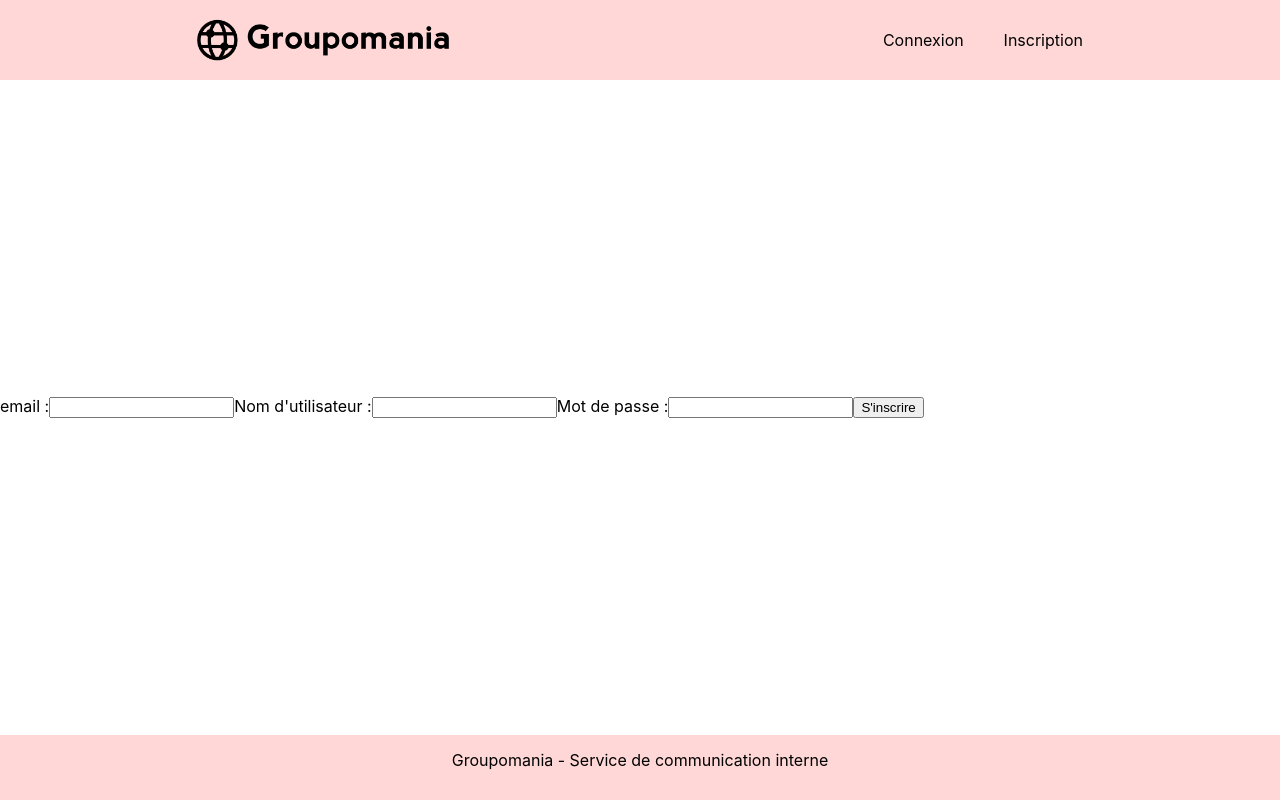
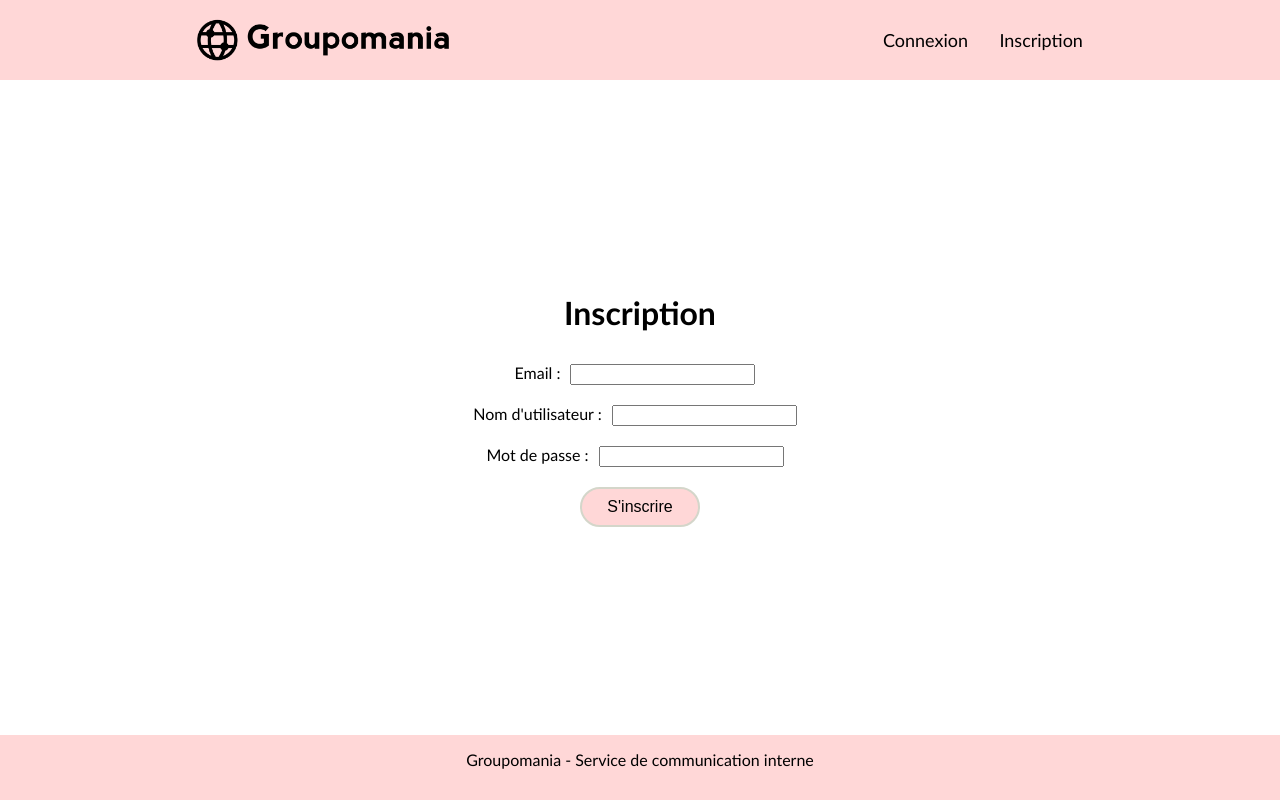
Before and after one commit to Supercount/SylvainYvonneau_7_11102021, a React (Create React App) app in the folder front-end/: page / in a window 1280 px wide. Both pictures are taken after a click on the item "Inscription". Built offline with nearby package versions, Linux system fonts and the light colour scheme.

Commit message:
début mise en forme

```diff
--- a/front-end/src/components/Comments.js
+++ b/front-end/src/components/Comments.js
@@ -17,7 +17,6 @@ function Comments ({idUsed, setId}) {
            })
         .then(() => {
             alert("réponse supprimée");
-            // setId(0);
         })
         .catch(() => alert("Vous n'êtes pas autorisé à supprimer cette réponse!"));
     }
@@ -64,6 +63,7 @@ function Comments ({idUsed, setId}) {
                     <div key={id}>
                         <input type="button" value="Supprimer la réponse" className="bouton--delete" onClick={() => commentDelete(id)} />
                         <Post contenu={contenu} username={username} date={date}/>
+                        <input type="button" value="Modifer" />
                     </div>
                 ))}
             </ul>
--- a/front-end/src/components/Formulaire.js
+++ b/front-end/src/components/Formulaire.js
@@ -1,5 +1,6 @@
-import { useState } from "react";
+import { useEffect, useState } from "react";
 import axios from "axios";
+import '../styles/Formulaire.css'
 
 function Formulaire ({logged, updateLogin, form, updateForm}) {
     const [name, updateName] = useState("");
@@ -7,6 +8,12 @@ function Formulaire ({logged, updateLogin, form, updateForm}) {
     const [password, updatePass] = useState("");
     let loginURL = "http://localhost:3001/api/auth/login";
     let signupURL = "http://localhost:3001/api/auth/signup";
+
+    useEffect(() => {
+        updateName("");
+        updatePass("");
+        updateMail("");
+    },[form]);
 
     function login() {
         const user = {email: mail, password: password}
@@ -30,32 +37,38 @@ function Formulaire ({logged, updateLogin, form, updateForm}) {
     }
 
     return ( (form === "Connexion") ?
+    <div className="formulaire">
+        <h1>Connexion</h1>
         <form>
-            <label>
+            <label >
                 Email :
-                <input id="email" type="email" value={mail} onChange={(e) => updateMail(e.target.value)}/>
+                <input className="formulaire--champ" type="email" value={mail} onChange={(e) => updateMail(e.target.value)}/>
+            </label>
+            <label >
+                Mot de passe :
+                <input className="formulaire--champ" type="password" value={password} onChange={(e) => updatePass(e.target.value)}/>
+            </label>
+            <input className="formulaire--bouton" type="button" onClick={login} value="Se connecter" />
+        </form>
+    </div> :  (form === "Inscription") ?
+    <div className="formulaire">
+        <h1>Inscription</h1>
+        <form>
+            <label >
+                Email :
+                <input className="formulaire--champ" type="email" value={mail} onChange={(e) => updateMail(e.target.value)}/>
+            </label>
+            <label >
+                Nom d'utilisateur :
+                <input className="formulaire--champ" type="text" value={name} onChange={(e) => updateName(e.target.value)}/>
             </label>
             <label>
                 Mot de passe :
-                <input id="password" type="password" value={password} onChange={(e) => updatePass(e.target.value)}/>
+                <input className="formulaire--champ" type="password" value={password} onChange={(e) => updatePass(e.target.value)}/>
             </label>
-            <input type="button" onClick={login} value="Se connecter" />
-        </form> :  (form === "Inscription") ?
-        <form>
-            <label>
-                email :
-                <input id="email" type="email" value={mail} onChange={(e) => updateMail(e.target.value)}/>
-            </label>
-            <label>
-                Nom d'utilisateur :
-                <input id="password" type="text" value={name} onChange={(e) => updateName(e.target.value)}/>
-            </label>
-            <label>
-                Mot de passe :
-                <input id="password" type="password" value={password} onChange={(e) => updatePass(e.target.value)}/>
-            </label>
-            <input type="button" onClick={signup} value="S'inscrire" />
-        </form> : null
+            <input className="formulaire--bouton" type="button" onClick={signup} value="S'inscrire" />
+        </form>
+    </div> : null
     )
 }
 
--- a/front-end/src/components/Messages.js
+++ b/front-end/src/components/Messages.js
@@ -17,13 +17,13 @@ function Messages ({idUsed, setId}) {
               Authorization: 'Bearer ' + token
             }
            })
-        .then(() => {
-            // console.log("message supprimé");
+        .then((retour) => {
+            console.log("message supprimé" + retour);
             alert("Message supprimé");
             setId(0);
         })
-        .catch(() => {
-            // console.log("message supprimé");
+        .catch((error) => {
+            console.log("problème de suppression du message : "+ error);
             alert("Vous n'êtes pas autorisé à supprimer ce message!")
         });
     }
@@ -52,11 +52,11 @@ function Messages ({idUsed, setId}) {
                 <ul>
                     {postList.map(({titre, contenu, username, date, id}) => (
                         <div key={id} onClick={() => setId(id)}>
-                            <Post titre={titre} contenu={contenu} username={username}   date={date}/>
+                            <Post titre={titre} contenu={contenu} username={username} date={date}/>
                         </div>
                     ))}
                 </ul>
-                <NewMessage />
+                <NewMessage idUsed={idUsed} setId={setId}/>
             </div>
         )
         : (
--- a/front-end/src/components/Person.js
+++ b/front-end/src/components/Person.js
@@ -1,10 +1,16 @@
 
-function Person({ id, username, email }) {
-	return (
+function Person({ username, email, isAdmin }) {
+
+	return ( (isAdmin === 0) ?
 		<li className='user'>
-			<span>{id}</span>
 			{username}
-			<span>{email}</span>
+			<p>{email}</p>
+			<p>Admin : Non</p>
+		</li> :
+		<li className='user'>
+			{username}
+			<p>{email}</p>
+			<p>Admin : Oui</p>
 		</li>
 	)
 }
--- a/front-end/src/components/Users.js
+++ b/front-end/src/components/Users.js
@@ -54,15 +54,15 @@ function Users ({logged, updateLogin, idUsed, setId}) {
 
     return ( (idUsed === 0) ?
         <div>
-            {userList.map(({id, username, email}) => (
+            {userList.map(({id, username, email, isAdmin}) => (
                 <div key={id} onClick={() => setId(id)}>
-                    <Person id={id} username={username} email={email} />
+                    <Person username={username} email={email}  isAdmin={isAdmin}/>
                 </div>
             ))}
         </div> :
         <div>
             <p onClick={() => retourUsers()}> Retour </p>
-            <Person id={user.id} username={user.username} email={user.email} />
+            <Person username={user.username} email={user.email} isAdmin={user.isAdmin}/>
             <input type="button" value="Supprimer" className="bouton--delete" onClick={() => userDelete()} />
         </div>
     );
--- a/front-end/src/styles/Banner.css
+++ b/front-end/src/styles/Banner.css
@@ -18,3 +18,8 @@
     justify-content: space-between;
     width: 200px;
 }
+
+.banniere--menu li {
+    font-size: 18px;
+    cursor: pointer;
+}
--- /dev/null
+++ b/front-end/src/styles/Formulaire.css
@@ -0,0 +1,29 @@
+.formulaire {
+    margin: auto;
+    margin-top: 15%;
+    display: flex;
+    flex-direction: column;
+    max-width: 50%;
+    align-items: center;
+    flex-grow: 1;
+}
+
+.formulaire form {
+    display: flex;
+    flex-direction: column;
+    align-items: center;
+}
+
+.formulaire--champ {
+    margin: 10px;
+}
+
+.formulaire--bouton {
+    font-size: 16px;
+    margin-top: 10px;
+    height: 40px;
+    width: 120px;
+    border-radius: 20px;
+    border: #d4d6ca 2px solid;
+    background-color: #ffd7d7 ;
+}
--- a/front-end/src/styles/index.css
+++ b/front-end/src/styles/index.css
@@ -1,23 +1,18 @@
 body {
-  margin: 0;
-  height: 100%;
-  width: 100%;
-  font-family: -apple-system, BlinkMacSystemFont, 'Segoe UI', 'Roboto', 'Oxygen',
-    'Ubuntu', 'Cantarell', 'Fira Sans', 'Droid Sans', 'Helvetica Neue',
-    sans-serif;
-  -webkit-font-smoothing: antialiased;
-  -moz-osx-font-smoothing: grayscale;
+    margin: 0;
+    height: 100%;
+    width: 100%;
+    font-family: 'Calibri';
 }
 
 html {
-  height: 100%;
+    height: 100%;
+}
+
+main {
+    flex-grow: 1;
 }
 
 #root {
-  height: 100%;
+    height: 100%;
 }
-
-code {
-  font-family: source-code-pro, Menlo, Monaco, Consolas, 'Courier New',
-    monospace;
-}
```
